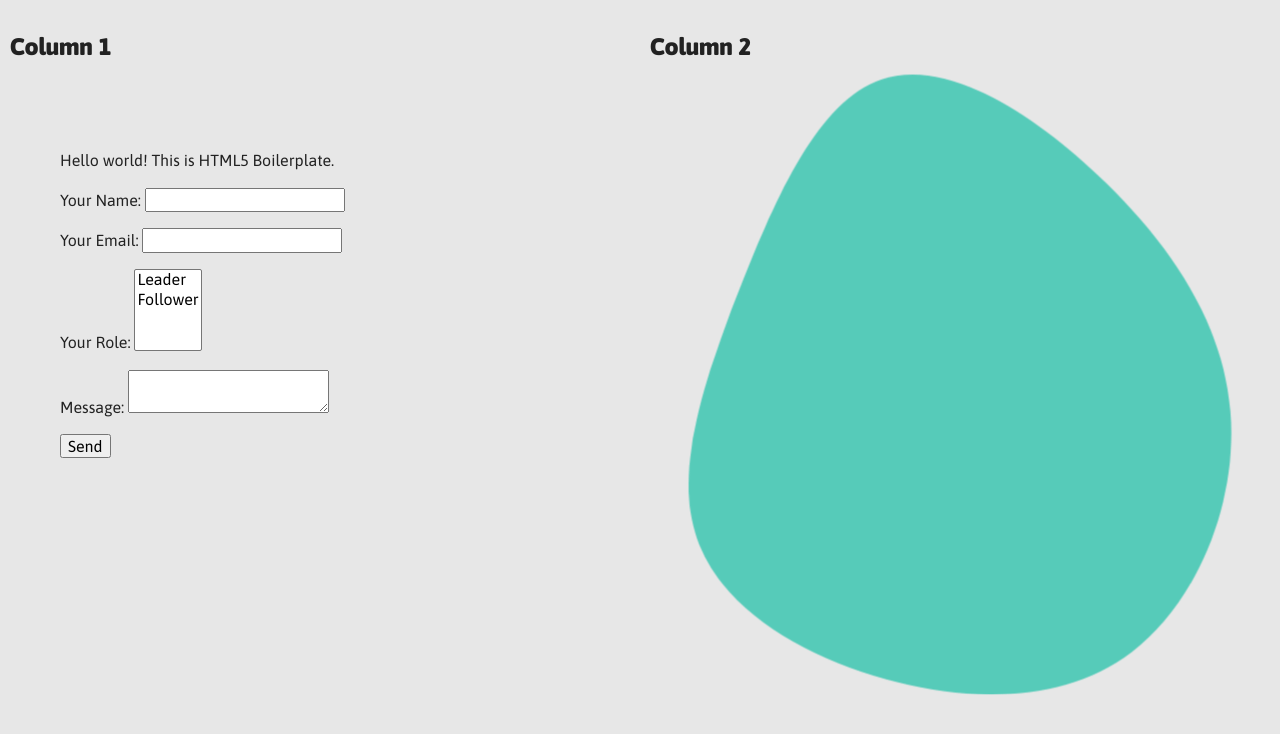
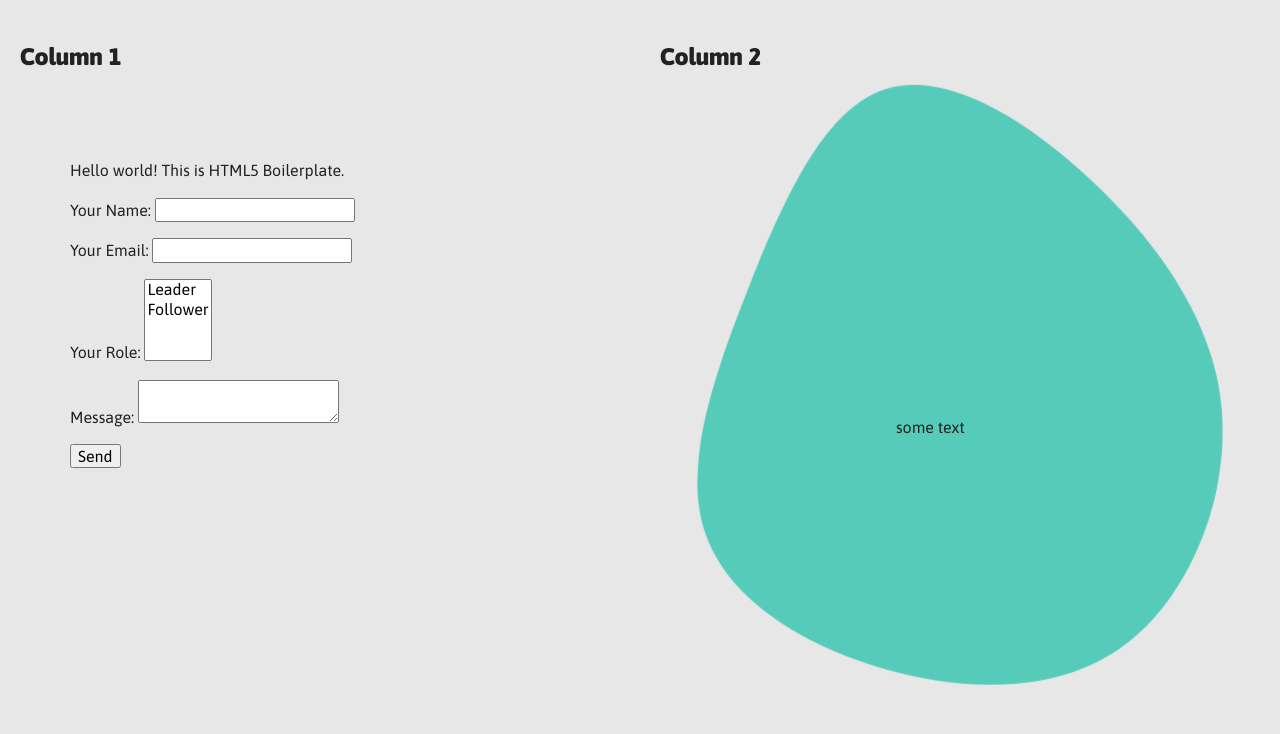
Before and after one commit to ChayKelly/website, a website: page index.html in a window 1280 px wide. Drawn offline with Linux system fonts and the light colour scheme.

Commit message:
Include CSS

```diff
--- a/css/main.css
+++ b/css/main.css
@@ -306,4 +306,7 @@ section {
 /* Create two equal columns that sits next to each other */
 .column {
   flex: 50%;
-  padding: 10px;
+  padding: 20px;
+  overflow: hidden;
+  height: 100%;
+}
--- a/index.html
+++ b/index.html
@@ -82,6 +82,12 @@
     </div>
     <div class="column">
         <h2>Column 2</h2>
+        <div style="position: absolute; top:50%; left:70%; z-index: 2;">
+            <div style="position: relative;">
+                <p>some text</p>
+            </div>
+        </div>
+
         <div class="tk-blob" style="--time: 20s; --amount: 5; --fill: #56cbb9;">
             <svg xmlns="http://www.w3.org/2000/svg" viewBox="0 0 440.7 428.7">
                 <path d="M410.6 78.8c36 52.5 36.1 126 19.2 194C412.9 340.7 379 403 330 421.9c-49 19-113.1-5.3-178.6-34C85.8 359.2 18.7 326.1 3.5 276.4-11.7 226.7 25 160.3 71.7 105.3 118.3 50.3 174.8 6.8 239 .7c64.1-6 135.7 25.5 171.6 78.1z"></path>
```
